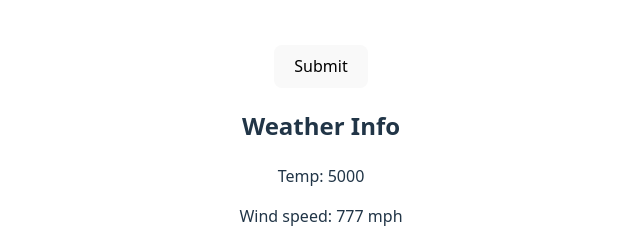
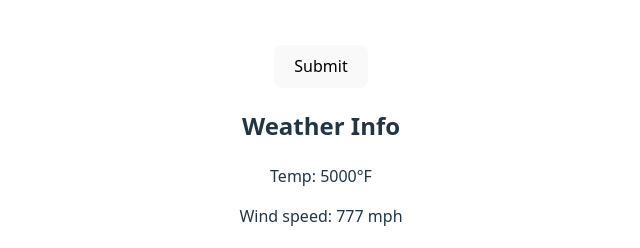
Before and after one commit to adrian-guzman-301/techtonica-assignments, a React (Vite) app in the folder weather-app/vite-weather-app/: page / in a window 1280 px wide. Shown: the part 196-444 px from the top of the page, without its empty margins (319-959 px from the left). Built offline with nearby package versions, Linux system fonts and the light colour scheme.

Commit message:
add fahrenheit scale

```diff
--- a/weather-app/vite-weather-app/src/WeatherDisplay.jsx
+++ b/weather-app/vite-weather-app/src/WeatherDisplay.jsx
@@ -2,7 +2,7 @@ function WeatherDisplay({ weatherData }) {
   return (
     <div>
       <h2>Weather Info</h2>
-      <p>Temp: {weatherData.main.temp}</p>
+      <p>Temp: {weatherData.main.temp}°F</p>
       <p>Wind speed: {weatherData.wind.speed} mph</p>
       <p>Vibe: {weatherData.weather[0].description}</p>
       <p>Humidity: {weatherData.main.humidity}%</p>
```
